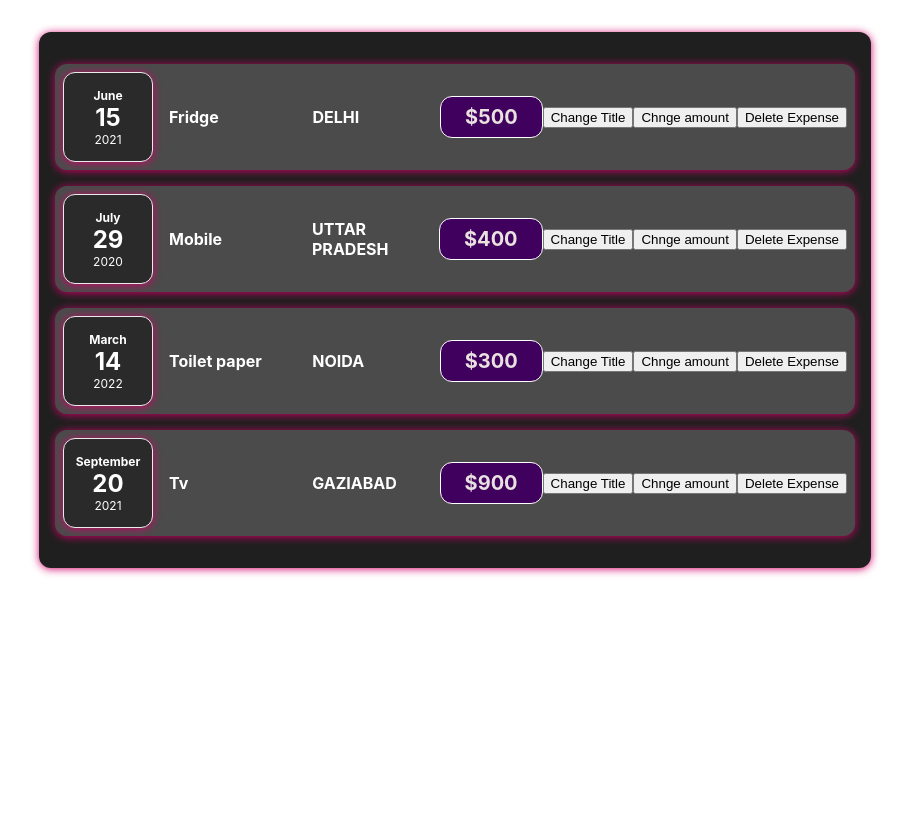
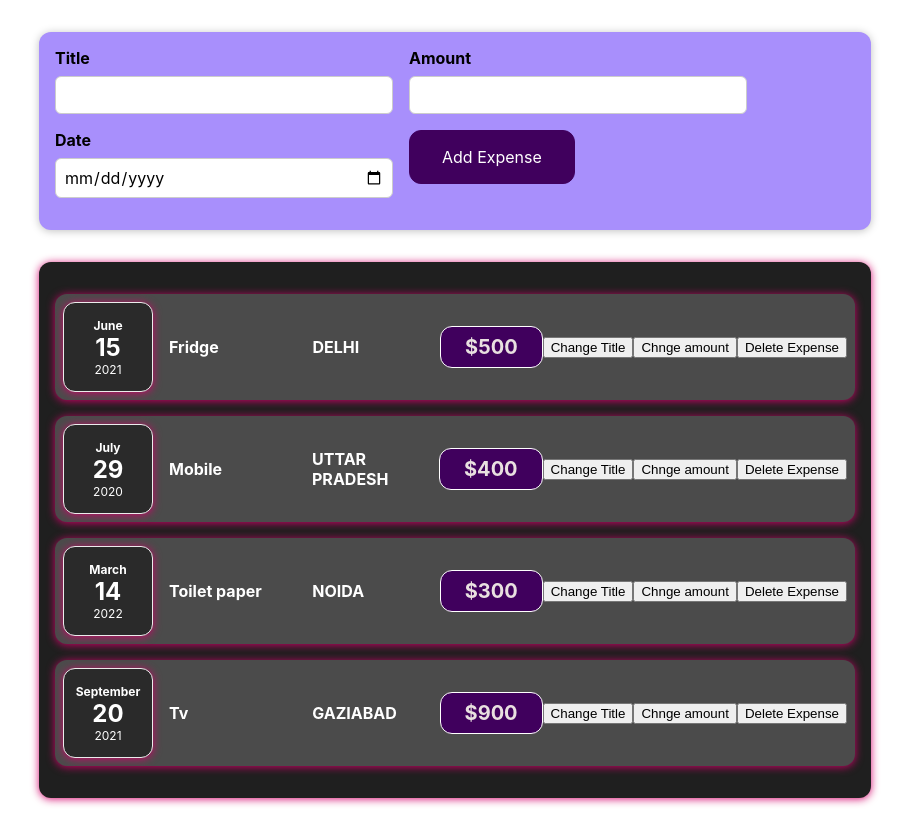
Before and after one commit to Chiksinafees/Advance-react, a React (Create React App) app: page / in a window 1280 px wide. Shown: the whole page, without its empty margins (185-1094 px from the left). Before the commit the page ends 800 px from the top, so only its background shows below. Built offline with nearby package versions, Linux system fonts and the light colour scheme.

Commit message:
created own first component task4

```diff
--- a/src/App.js
+++ b/src/App.js
@@ -1,7 +1,7 @@
-
 import Expense from "./component/expenses/ExpenseItem";
 import Card from "./component/UI/Card";
 import "./App.css";
+import NewExpense from "./component/NewExpense/NewExpense";
 
 const App = () => {
   const Sampleexpense = [
@@ -34,7 +34,10 @@
       LocationOfExpenditure: "GAZIABAD",
     },
   ];
+
   return (
+    <div>
+      <NewExpense />
       <Card className="expense123">
         {Sampleexpense.map((Sample) => {
           return (
@@ -49,6 +52,7 @@
           );
         })}
       </Card>
+    </div>
   );
 };
 
--- /dev/null
+++ b/src/component/NewExpense/ExpenseForm .js
@@ -0,0 +1,34 @@
+import React from 'react'
+import './ExpenseForm.css'
+
+const ExpenseForm =() =>{
+
+   const submitHandler=(e)=>{
+      e.preventDefault()
+      console.log(e.target.value)
+   }
+
+   return (
+    <form>
+      <div className="new-expense__controls ">
+        <div className="new-expense__control">
+           <label>Title</label>
+           <input type='text'  onChange={submitHandler}/>
+        </div>
+        <div className="new-expense__control">
+           <label>Amount</label>
+           <input type='number' min="0.01"  step="0.01"  onChange={submitHandler} />
+        </div>
+        <div className="new-expense__control">
+           <label>Date</label>
+           <input type='date' min='2022-00-01' max='2022-11-31'  onChange={submitHandler} />
+        </div>
+        <div className="new-expense__actions">
+           <button>Add Expense</button>
+        </div>
+     </div>
+    </form>
+   )
+}
+
+export default ExpenseForm
--- /dev/null
+++ b/src/component/NewExpense/ExpenseForm.css
@@ -0,0 +1,26 @@
+.new-expense__controls {
+  display: flex;
+  flex-wrap: wrap;
+  gap: 1rem;
+  margin-bottom: 1rem;
+  text-align: left;
+}
+
+.new-expense__control label {
+  font-weight: bold;
+  margin-bottom: 0.5rem;
+  display: block;
+}
+
+.new-expense__control input {
+  font: inherit;
+  padding: 0.5rem;
+  border-radius: 6px;
+  border: 1px solid #ccc;
+  width: 20rem;
+  max-width: 100%;
+}
+
+.new-expense__actions {
+  text-align: right;
+}
--- /dev/null
+++ b/src/component/NewExpense/NewExpense.css
@@ -0,0 +1,38 @@
+.new-expense {
+  background-color: #a88ffc;
+  padding: 1rem;
+  margin: 2rem auto;
+  width: 50rem;
+  max-width: 95%;
+  border-radius: 12px;
+  text-align: center;
+  box-shadow: 0 1px 8px rgba(0, 0, 0, 0.25);
+}
+
+.new-expense button {
+  font: inherit;
+  cursor: pointer;
+  padding: 1rem 2rem;
+  border: 1px solid #40005d;
+  background-color: #40005d;
+  color: white;
+  border-radius: 12px;
+  margin-right: 1rem;
+}
+
+.new-expense button:hover,
+.new-expense button:active {
+  background-color: #510674;
+  border-color: #510674;
+}
+
+.new-expense button.alternative {
+  color: #220131;
+  border-color: transparent;
+  background-color: transparent;
+}
+
+.new-expense button.alternative:hover,
+.new-expense button.alternative:active {
+  background-color: #ddb3f8;
+}
--- /dev/null
+++ b/src/component/NewExpense/NewExpense.js
@@ -0,0 +1,13 @@
+import React from "react";
+import ExpenseForm from "./ExpenseForm ";
+import "./NewExpense.css";
+
+const NewExpense = () => {
+  return (
+    <div className="new-expense">
+      <ExpenseForm />
+    </div>
+  );
+};
+
+export default NewExpense;
--- a/src/component/expenses/ExpenseItem.js
+++ b/src/component/expenses/ExpenseItem.js
@@ -14,7 +14,7 @@
   };
   const amountHandler = () => {
     setAmount("100");
-   // console.log(amount);
+    // console.log(amount);
   };
 
   const deleteHandler = () => {
```
Lines whose indentation alone changed are shown as unchanged.
